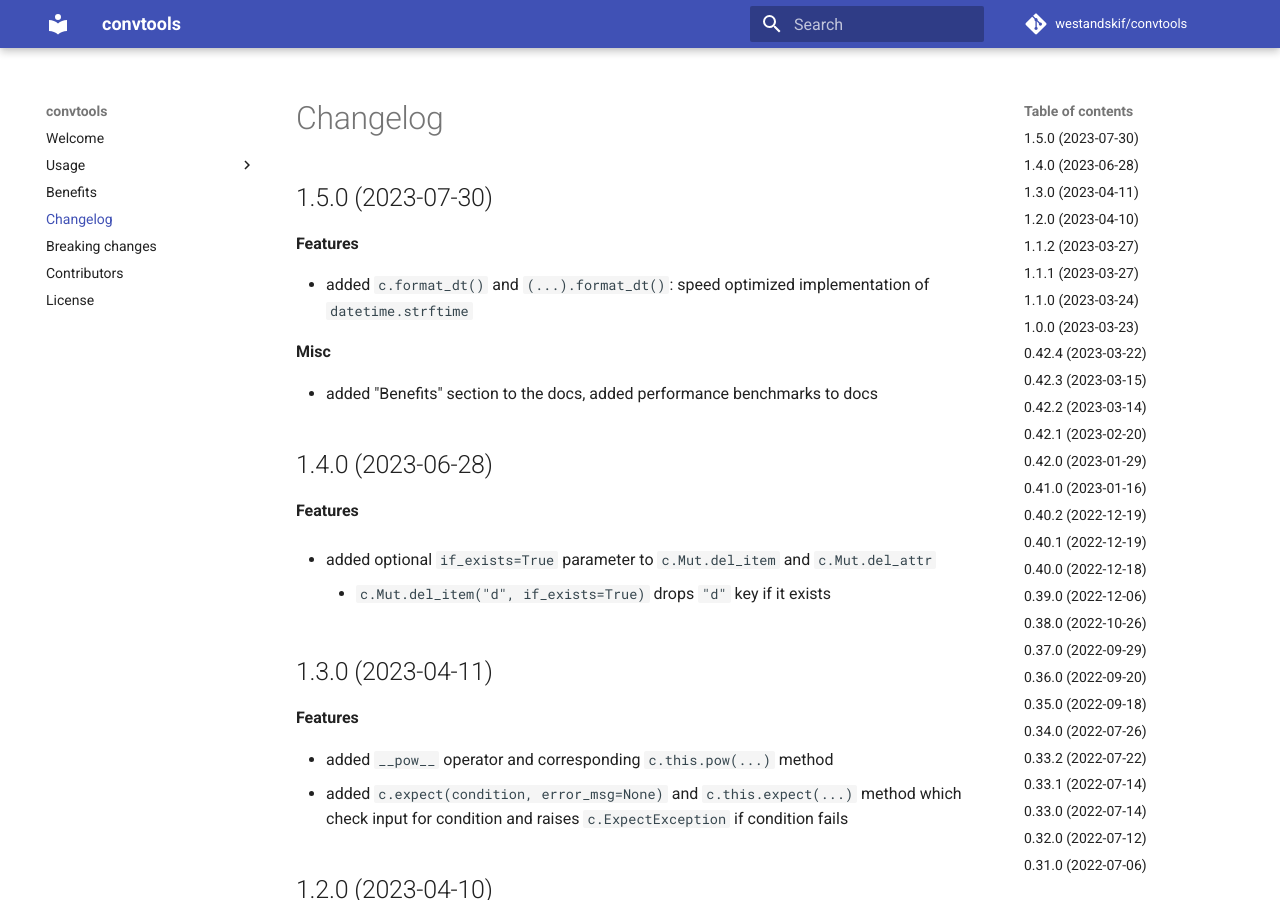
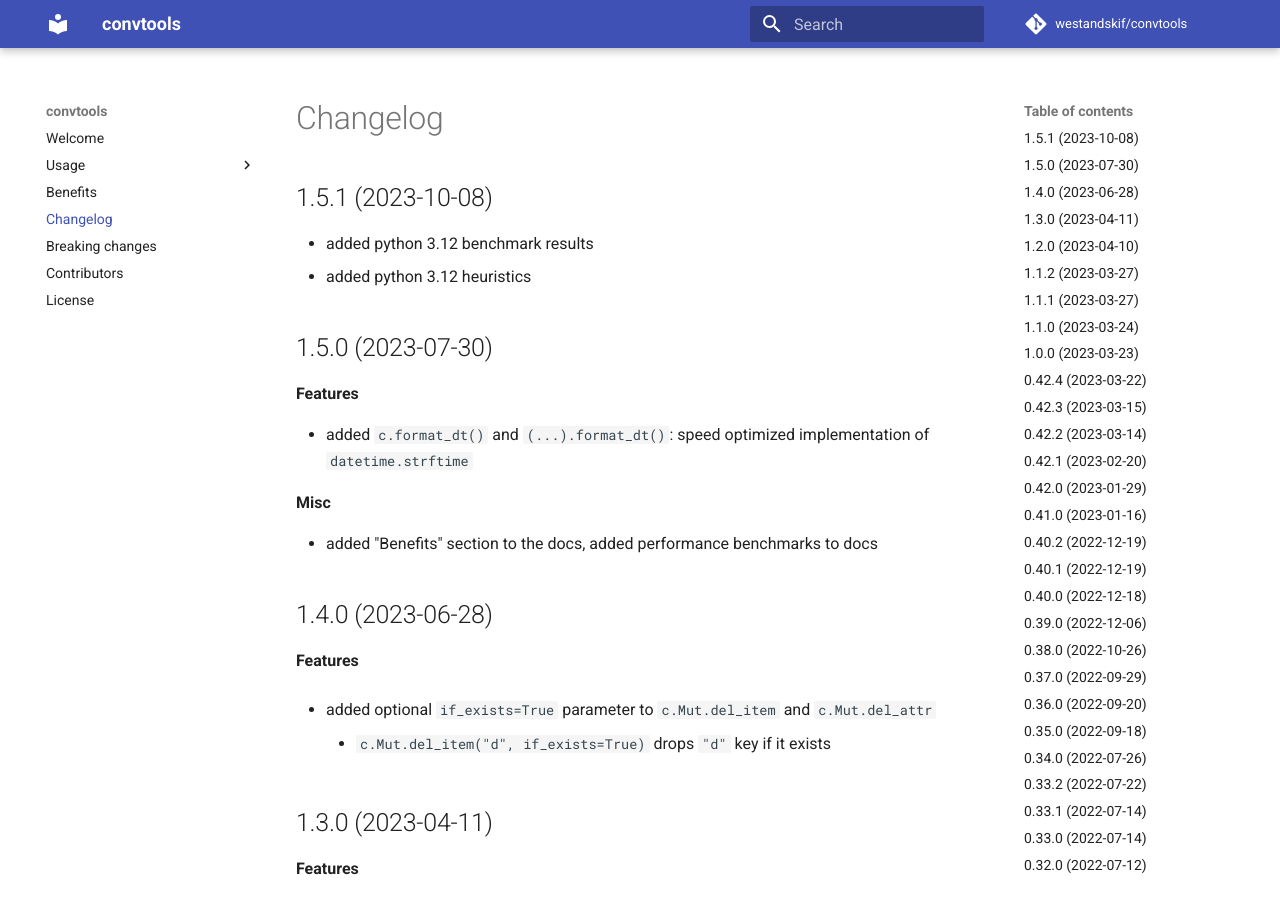
Before and after one commit to westandskif/convtools, an MkDocs documentation site: the page built from docs/CHANGELOG.md, in a window 1280 px wide and 900 px high. Built offline with MkDocs 1.6.1 and Material for MkDocs 9.7.7, drawn with Linux system fonts in a browser that asks for light colours; comment, search, counter and statistics services are not loaded.

Commit message:
bumped version: 1.5.1

```diff
--- a/docs/CHANGELOG.md
+++ b/docs/CHANGELOG.md
@@ -1,3 +1,8 @@
+## 1.5.1 (2023-10-08)
+
+- added python 3.12 benchmark results
+- added python 3.12 heuristics
+
 ## 1.5.0 (2023-07-30)
 
 **Features**
--- a/pyproject.toml
+++ b/pyproject.toml
@@ -11,7 +11,7 @@
 
 [project]
 name = "convtools"
-version = "1.5.0"
+version = "1.5.1"
 description = "dynamic, declarative data transformations with automatic code generation"
 
 readme = "README.md"
--- a/src/convtools/__init__.py
+++ b/src/convtools/__init__.py
@@ -3,4 +3,4 @@
 from ._dt import DateGrid, DateTimeGrid
 
 
-__version__ = "1.5.0"
+__version__ = "1.5.1"
```
